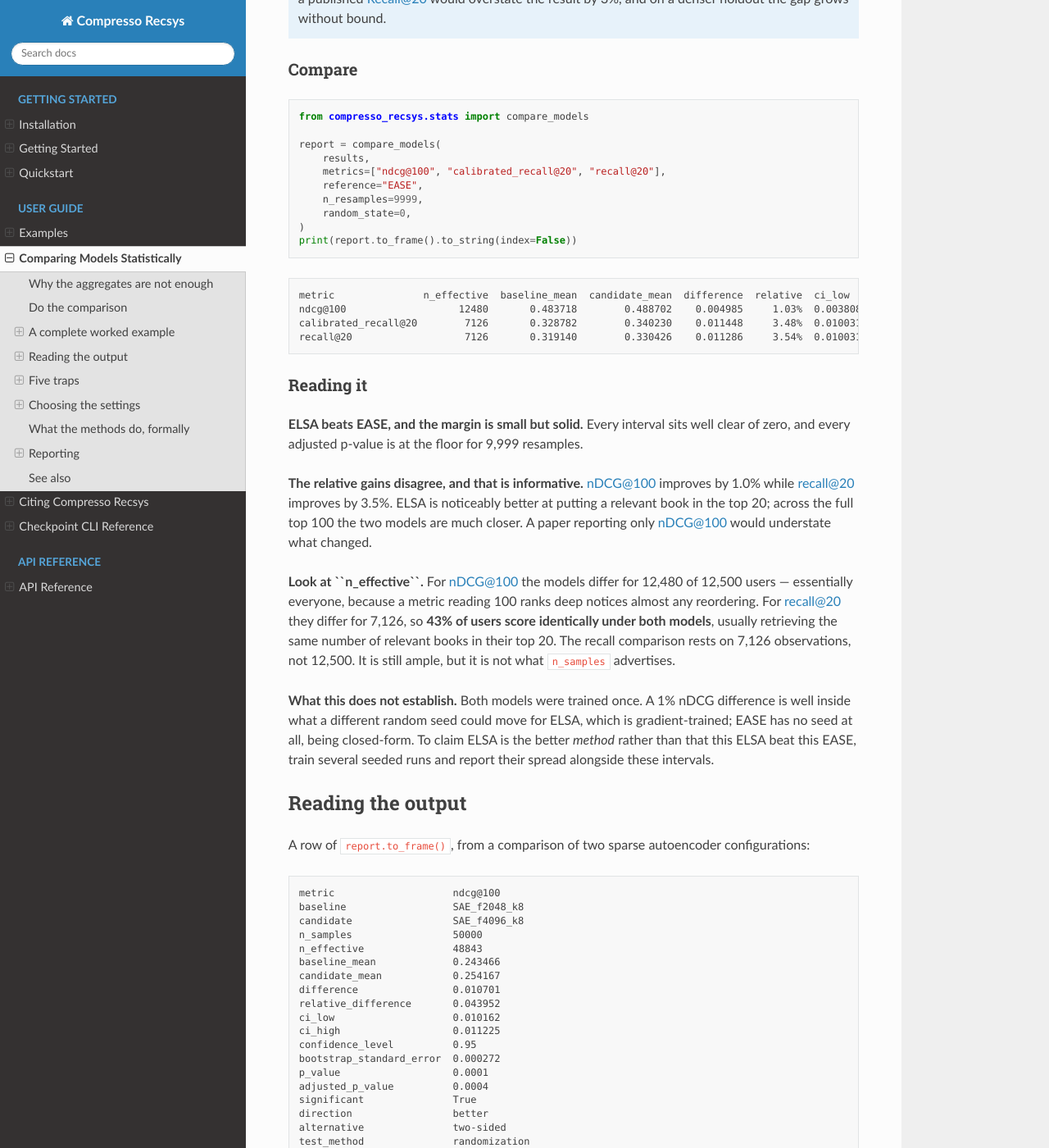
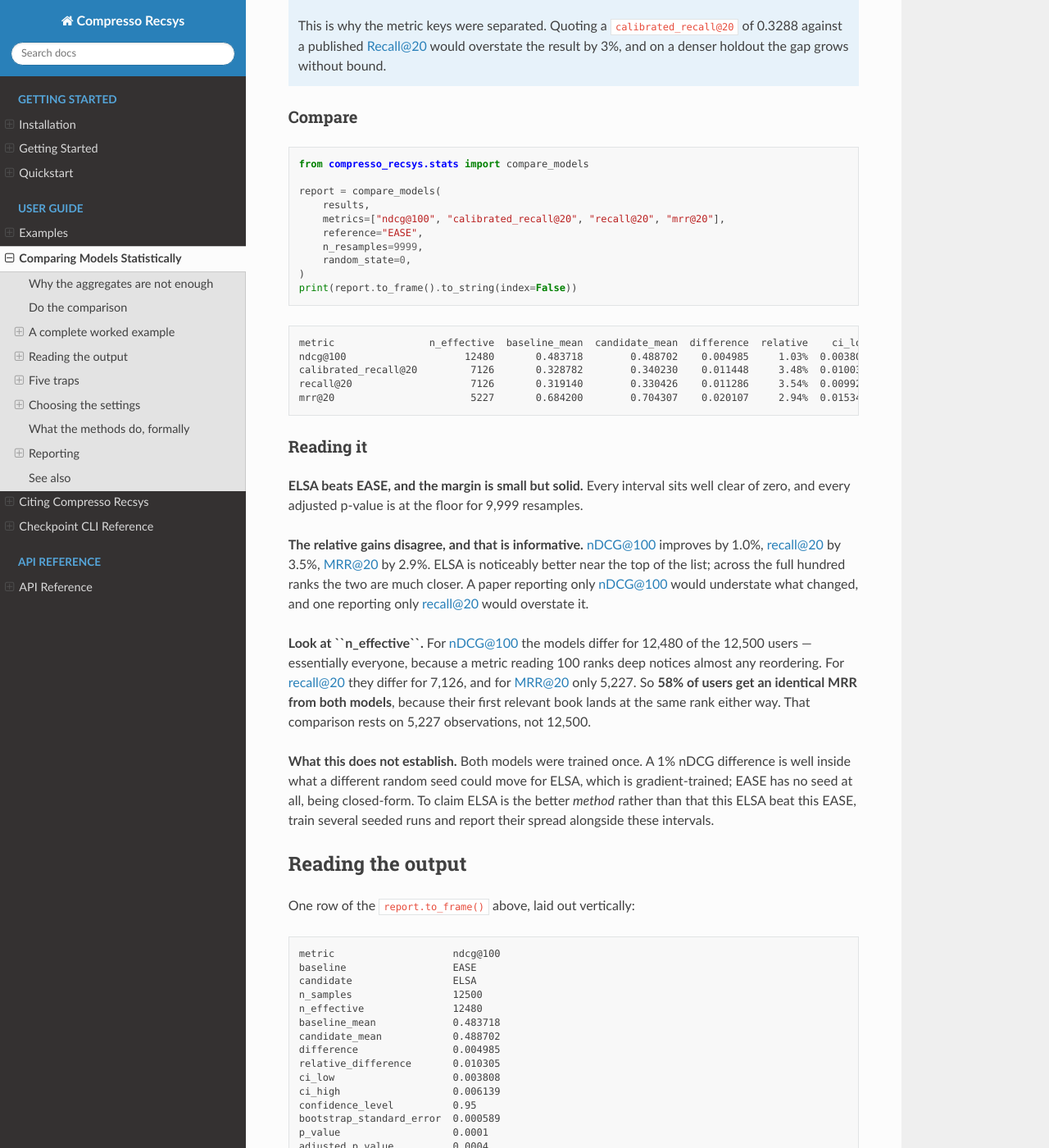
Before and after one commit to zombak79/compresso-recsys, a Sphinx documentation site: the page built from docs/source/statistical-comparison.rst, in a window 1280 px wide and 1400 px high, scrolled down 3258 px. Shown: the whole window at 82% size. Built offline with Sphinx 7.4.7 and the Read the Docs theme 3.1.0, drawn with Linux system fonts in a browser that asks for light colours; some of the changed text lies outside the part shown.

Commit message:
Use one comparison throughout the statistics guide
The guide had accumulated three unrelated examples: a CSELSA snippet in the
quickstart, sparse-autoencoder numbers in the column walkthrough, and the
GoodBooks run only in the worked example. A reader following it met three sets
of model names and three evaluation sizes, which makes it read as a collection
of fragments rather than one argument.

Everything now comes from the EASE versus ELSA run: the opening motivation, the
quickstart, the annotated single row, the bootstrap draw counts at n = 12,500,
the effective-sample table, the timing table, the result sentence, and the
trap examples.

Two of those traps are better for it. The p-value floor is now anchored to a
real 0.0001, which is what that run actually produces. And the case where an
interval excludes zero while the adjusted p-value does not clear alpha is no
longer a separate scenario: it is the same two models on the first 400 test
users, where all four metrics land there at once. Same models, same code, less
data, opposite verdict.

The audit that produced this also caught two errors of my own. recall@20's
ci_low was transcribed from the calibrated_recall@20 row, and the single-row
block quoted an adjusted p-value from a four-metric run while the walkthrough
compared three. The walkthrough now compares four metrics so the Holm
multiplier is the same everywhere, and the tables are generated rather than
copied.

```diff
--- a/docs/source/statistical-comparison.rst
+++ b/docs/source/statistical-comparison.rst
@@ -12,7 +12,8 @@
 Why the aggregates are not enough
 ---------------------------------
 
-Suppose two models score nDCG@100 of 0.2542 and 0.2538. Is the first better?
+Suppose EASE scores nDCG@100 of 0.4837 on GoodBooks and ELSA scores 0.4887.
+Is ELSA better?
 
 The honest answer is that you cannot tell from those two numbers. They are
 averages over tens of thousands of users, and averages hide how much the two
@@ -39,19 +40,19 @@
 
    metrics = [CalibratedRecall([20, 50]), NDCG(100)]
 
+   ease_result = evaluate_recommender(
+       ease, source=test_source, targets=test_targets,
+       metrics=metrics, sample_ids=test_user_ids,
+   )
    elsa_result = evaluate_recommender(
        elsa, source=test_source, targets=test_targets,
        metrics=metrics, sample_ids=test_user_ids,
    )
-   cselsa_result = evaluate_recommender(
-       cselsa, source=test_source, targets=test_targets,
-       metrics=metrics, sample_ids=test_user_ids,
-   )
 
    report = compare_models(
-       {"ELSA": elsa_result, "CSELSA": cselsa_result},
+       {"EASE": ease_result, "ELSA": elsa_result},
        metrics=["ndcg@100", "calibrated_recall@20"],
-       reference="ELSA",
+       reference="EASE",
    )
    print(report.to_frame().to_string(index=False))
 
@@ -129,12 +130,12 @@
 .. code-block:: python
 
    from compresso_recsys.evaluation import evaluate_recommender
-   from compresso_recsys.metrics import CalibratedRecall, NDCG, Recall
+   from compresso_recsys.metrics import MRR, CalibratedRecall, NDCG, Recall
 
    source = split["test_source_matrix"]
    targets = split["test_target_matrix"]
    user_ids = split["test_eval_user_ids"]
-   metrics = [CalibratedRecall([20, 50]), Recall([20, 50]), NDCG(100)]
+   metrics = [CalibratedRecall([20, 50]), Recall([20, 50]), NDCG(100), MRR(20)]
 
    results = {
        name: evaluate_recommender(
@@ -150,9 +151,11 @@
 .. code-block:: text
 
    EASE {'calibrated_recall@20': 0.3288, 'calibrated_recall@50': 0.4728,
-         'recall@20': 0.3191, 'recall@50': 0.4728, 'ndcg@100': 0.4837}
+         'recall@20': 0.3191, 'recall@50': 0.4728,
+         'ndcg@100': 0.4837, 'mrr@20': 0.6842}
    ELSA {'calibrated_recall@20': 0.3402, 'calibrated_recall@50': 0.4778,
-         'recall@20': 0.3304, 'recall@50': 0.4778, 'ndcg@100': 0.4887}
+         'recall@20': 0.3304, 'recall@50': 0.4778,
+         'ndcg@100': 0.4887, 'mrr@20': 0.7043}
 
 ELSA is ahead everywhere. Whether that means anything is the next step — but
 first, one thing in that output is worth pausing on.
@@ -181,7 +184,7 @@
 
    report = compare_models(
        results,
-       metrics=["ndcg@100", "calibrated_recall@20", "recall@20"],
+       metrics=["ndcg@100", "calibrated_recall@20", "recall@20", "mrr@20"],
        reference="EASE",
        n_resamples=9999,
        random_state=0,
@@ -190,10 +193,11 @@
 
 .. code-block:: text
 
-   metric               n_effective  baseline_mean  candidate_mean  difference  relative  ci_low   ci_high  adj_p   direction
-   ndcg@100                   12480       0.483718        0.488702    0.004985     1.03%  0.003808 0.006139 0.0003  better
-   calibrated_recall@20        7126       0.328782        0.340230    0.011448     3.48%  0.010031 0.012853 0.0003  better
-   recall@20                   7126       0.319140        0.330426    0.011286     3.54%  0.010031 0.012652 0.0003  better
+   metric                n_effective  baseline_mean  candidate_mean  difference  relative    ci_low   ci_high  adj_p   direction
+   ndcg@100                    12480       0.483718        0.488702    0.004985     1.03%  0.003808  0.006139  0.0004  better
+   calibrated_recall@20         7126       0.328782        0.340230    0.011448     3.48%  0.010031  0.012853  0.0004  better
+   recall@20                    7126       0.319140        0.330426    0.011286     3.54%  0.009921  0.012652  0.0004  better
+   mrr@20                       5227       0.684200        0.704307    0.020107     2.94%  0.015345  0.024781  0.0004  better
 
 Reading it
 ~~~~~~~~~~
@@ -202,17 +206,17 @@
 clear of zero, and every adjusted p-value is at the floor for 9,999 resamples.
 
 **The relative gains disagree, and that is informative.** nDCG@100 improves by
-1.0% while recall@20 improves by 3.5%. ELSA is noticeably better at putting a
-relevant book in the top 20; across the full top 100 the two models are much
-closer. A paper reporting only nDCG@100 would understate what changed.
+1.0%, recall@20 by 3.5%, MRR@20 by 2.9%. ELSA is noticeably better near the top
+of the list; across the full hundred ranks the two are much closer. A paper
+reporting only nDCG@100 would understate what changed, and one reporting only
+recall@20 would overstate it.
 
-**Look at ``n_effective``.** For nDCG@100 the models differ for 12,480 of 12,500
-users — essentially everyone, because a metric reading 100 ranks deep notices
-almost any reordering. For recall@20 they differ for 7,126, so **43% of users
-score identically under both models**, usually retrieving the same number of
-relevant books in their top 20. The recall comparison rests on 7,126
-observations, not 12,500. It is still ample, but it is not what ``n_samples``
-advertises.
+**Look at ``n_effective``.** For nDCG@100 the models differ for 12,480 of the
+12,500 users — essentially everyone, because a metric reading 100 ranks deep
+notices almost any reordering. For recall@20 they differ for 7,126, and for
+MRR@20 only 5,227. So **58% of users get an identical MRR from both models**,
+because their first relevant book lands at the same rank either way. That
+comparison rests on 5,227 observations, not 12,500.
 
 **What this does not establish.** Both models were trained once. A 1% nDCG
 difference is well inside what a different random seed could move for ELSA,
@@ -223,24 +227,23 @@
 Reading the output
 ------------------
 
-A row of ``report.to_frame()``, from a comparison of two sparse autoencoder
-configurations:
+One row of the ``report.to_frame()`` above, laid out vertically:
 
 .. code-block:: text
 
    metric                    ndcg@100
-   baseline                  SAE_f2048_k8
-   candidate                 SAE_f4096_k8
-   n_samples                 50000
-   n_effective               48843
-   baseline_mean             0.243466
-   candidate_mean            0.254167
-   difference                0.010701
-   relative_difference       0.043952
-   ci_low                    0.010162
-   ci_high                   0.011225
+   baseline                  EASE
+   candidate                 ELSA
+   n_samples                 12500
+   n_effective               12480
+   baseline_mean             0.483718
+   candidate_mean            0.488702
+   difference                0.004985
+   relative_difference       0.010305
+   ci_low                    0.003808
+   ci_high                   0.006139
    confidence_level          0.95
-   bootstrap_standard_error  0.000272
+   bootstrap_standard_error  0.000589
    p_value                   0.0001
    adjusted_p_value          0.0004
    significant               True
@@ -255,8 +258,8 @@
 ~~~~~~~~~~
 
 ``difference`` is always **candidate minus baseline**, so positive favours the
-candidate. Here the candidate gained 0.0107 nDCG@100, which
-``relative_difference`` expresses as 4.4% of the baseline.
+candidate. Here ELSA gained 0.0050 nDCG@100 over EASE, which
+``relative_difference`` expresses as 1.0% of the baseline.
 
 This is the number to lead with. It is computed directly from the data, so it
 does not depend on any of the resampling settings.
@@ -299,14 +302,24 @@
 actually *differed* between the two models.
 
 That distinction matters more in recommendation than almost anywhere else,
-because ranking metrics produce enormous numbers of exact ties. In the run
-above, ``ndcg@100`` differed for 98% of users, but ``calibrated_recall@20``
-differed for only 44% — for the other 56%, both models retrieved the same
-number of relevant items in the top 20, usually zero. Those users contribute
+because ranking metrics produce enormous numbers of exact ties. Across the
+EASE-versus-ELSA comparison, from the same 12,500 users:
+
+.. code-block:: text
+
+   ndcg@100               12,480 of 12,500  (100%)
+   calibrated_recall@20    7,126 of 12,500   (57%)
+   recall@20               7,126 of 12,500   (57%)
+   mrr@20                  5,227 of 12,500   (42%)
+
+A metric reading 100 ranks deep notices almost any reordering, so nearly every
+user counts. MRR@20 depends only on where the *first* relevant book lands, so
+for 58% of users it lands in the same place under both models and they tell you
 nothing.
 
-So a comparison with ``n_samples`` of 50,000 and ``n_effective`` of 300 is a
-comparison resting on 300 observations. Report both.
+The MRR comparison rests on 5,227 observations, not 12,500. Report both
+numbers, because ``n_samples`` alone will overstate your evidence by more than
+a factor of two.
 
 Whether it could be chance
 ~~~~~~~~~~~~~~~~~~~~~~~~~~
@@ -364,9 +377,10 @@
 With ``n_resamples`` set to ``B``, the smallest achievable p-value is
 ``1 / (B + 1)``. At the default 9,999 that is 0.0001.
 
-So ``p_value`` of 0.0001 does **not** mean one in ten thousand. It means *not
-one* of 9,999 random rearrangements matched your result — the true p is below
-this run's resolution. Write ``p < 10^-4``, not ``p = 0.0001``.
+So the ``p_value`` of 0.0001 in the worked example does **not** mean one in ten
+thousand. It means *not one* of 9,999 random sign assignments matched what ELSA
+achieved — the true p is below this run's resolution. Write ``p < 10^-4``, not
+``p = 0.0001``.
 
 The floor also interacts with the correction. With ``J`` hypotheses the
 smallest reachable adjusted p is ``J / (B + 1)``. At ``B = 100`` and six
@@ -394,17 +408,27 @@
 The family is *everything one* :func:`~compresso_recsys.stats.compare_models`
 *call produces* — every pair, every metric.
 
-This creates a disagreement that looks like a bug and is not:
+This creates a disagreement that looks like a bug and is not. Run the same
+EASE-versus-ELSA comparison on the first 400 test users instead of all 12,500,
+and four metrics land here at once:
 
 .. code-block:: text
 
-   ndcg@100:  ci = [-0.000753, -0.000018]   excludes zero
-              adjusted_p_value = 0.0990      not significant
+   metric                difference    ci_low   ci_high  p_value  adjusted_p  significant
+   ndcg@100                0.006569  0.000586  0.012794   0.0307      0.0784        False
+   calibrated_recall@20    0.009656  0.001624  0.017774   0.0196      0.0784        False
+   recall@20               0.009425  0.001566  0.017467   0.0208      0.0784        False
+   mrr@20                  0.027745  0.002900  0.052719   0.0313      0.0784        False
+
+Every interval excludes zero. Not one is significant.
 
 Both are correct. **Intervals are never adjusted** — each describes one
-comparison on its own. **p-values are adjusted.** Here the raw p was 0.0495,
-just under the threshold, and correcting for four hypotheses pushed it to
-0.0990.
+comparison on its own, and on its own each of these would clear 0.05.
+**p-values are adjusted.** Testing four of them together multiplies the
+smallest by four, and 0.0196 becomes 0.0784.
+
+The same models on all 12,500 users are significant on every metric. Nothing
+about the models changed; the evidence did.
 
 Never describe these intervals as simultaneous or family-wise. They are not.
 
@@ -449,7 +473,7 @@
 ``n_effective``, which are computed from the data. So you can iterate cheaply
 and pay for precision once.
 
-At 50,000 users and four hypotheses:
+At the worked example's scale — 12,500 users, one model pair, four metrics:
 
 .. list-table::
    :header-rows: 1
@@ -459,12 +483,12 @@
      - bootstrap
      - p resolution
    * - 999
-     - 0.7 s
-     - 0.5 s
+     - 0.2 s
+     - 0.1 s
      - 0.001
    * - 9999
-     - 7.1 s
-     - 4.7 s
+     - 1.7 s
+     - 1.1 s
      - 0.0001
 
 Cost is linear in ``B``, in users, and in the number of hypotheses. Use 999
@@ -605,10 +629,10 @@
 
 .. code-block:: text
 
-   SAE_f4096_k8 improved nDCG@100 over SAE_f2048_k8 by 0.0107
-   (95% paired-bootstrap CI [0.0102, 0.0112], +4.4% relative;
+   ELSA improved nDCG@100 over EASE by 0.0050
+   (95% paired-bootstrap CI [0.0038, 0.0061], +1.0% relative;
    paired randomization test, B = 9,999, Holm-adjusted p < 10^-3;
-   n = 50,000 users, 48,843 with a nonzero difference).
+   n = 12,500 users, 12,480 with a nonzero difference).
 
 Checklist
 ~~~~~~~~~
```
Also changed, not shown: other parts of docs/source/statistical-comparison.rst (+6 -6 lines).
